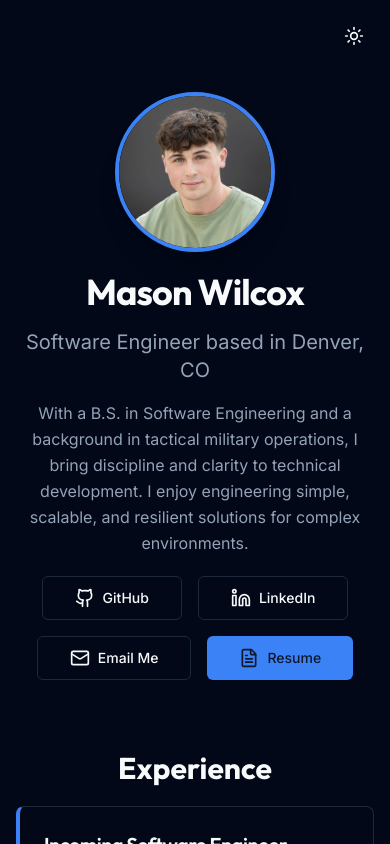
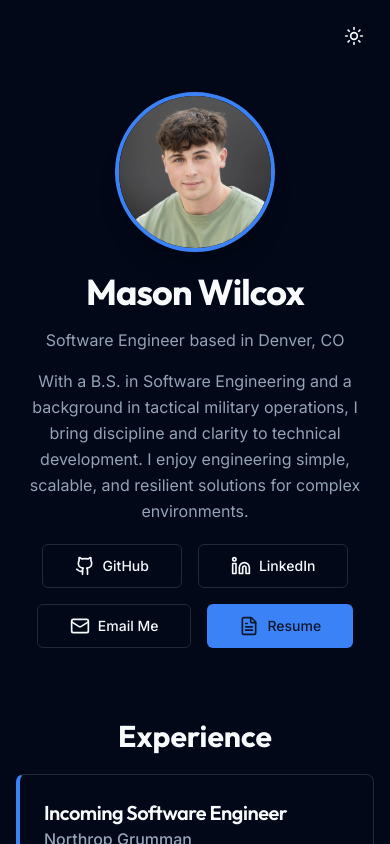
Before and after one commit to masonakdev/developer-portfolio, a React (Vite) app in the folder apps/portfolio/: page / in a window 390 px wide. Shown: the top 844 px of the page. Built offline with nearby package versions, Linux system fonts and the light colour scheme; no server answers.

Commit message:
fix(hero subtitle): added 'whitespace-nowrap'

```diff
--- a/apps/portfolio/src/components/sections/Hero.tsx
+++ b/apps/portfolio/src/components/sections/Hero.tsx
@@ -21,7 +21,7 @@
                 <h1 className="text-4xl font-bold tracking-tight sm:text-5xl">
                     Mason Wilcox
                 </h1>
-                <p className="text-xl text-muted-foreground">
+                <p className="text-base sm:text-xl text-muted-foreground whitespace-nowrap">
                     Software Engineer based in Denver, CO
                 </p>
                 <p className="text-muted-foreground leading-relaxed">
```
